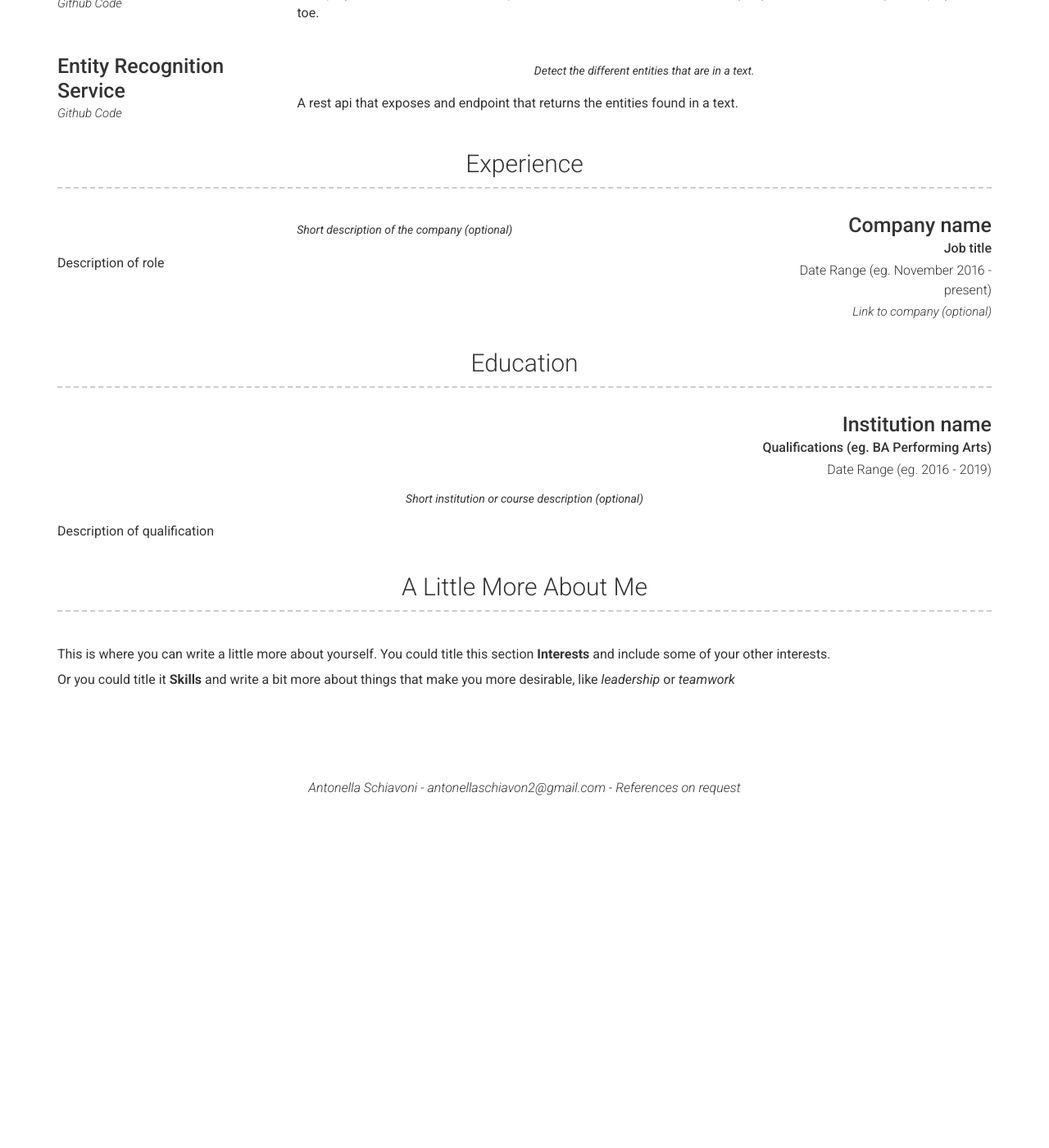
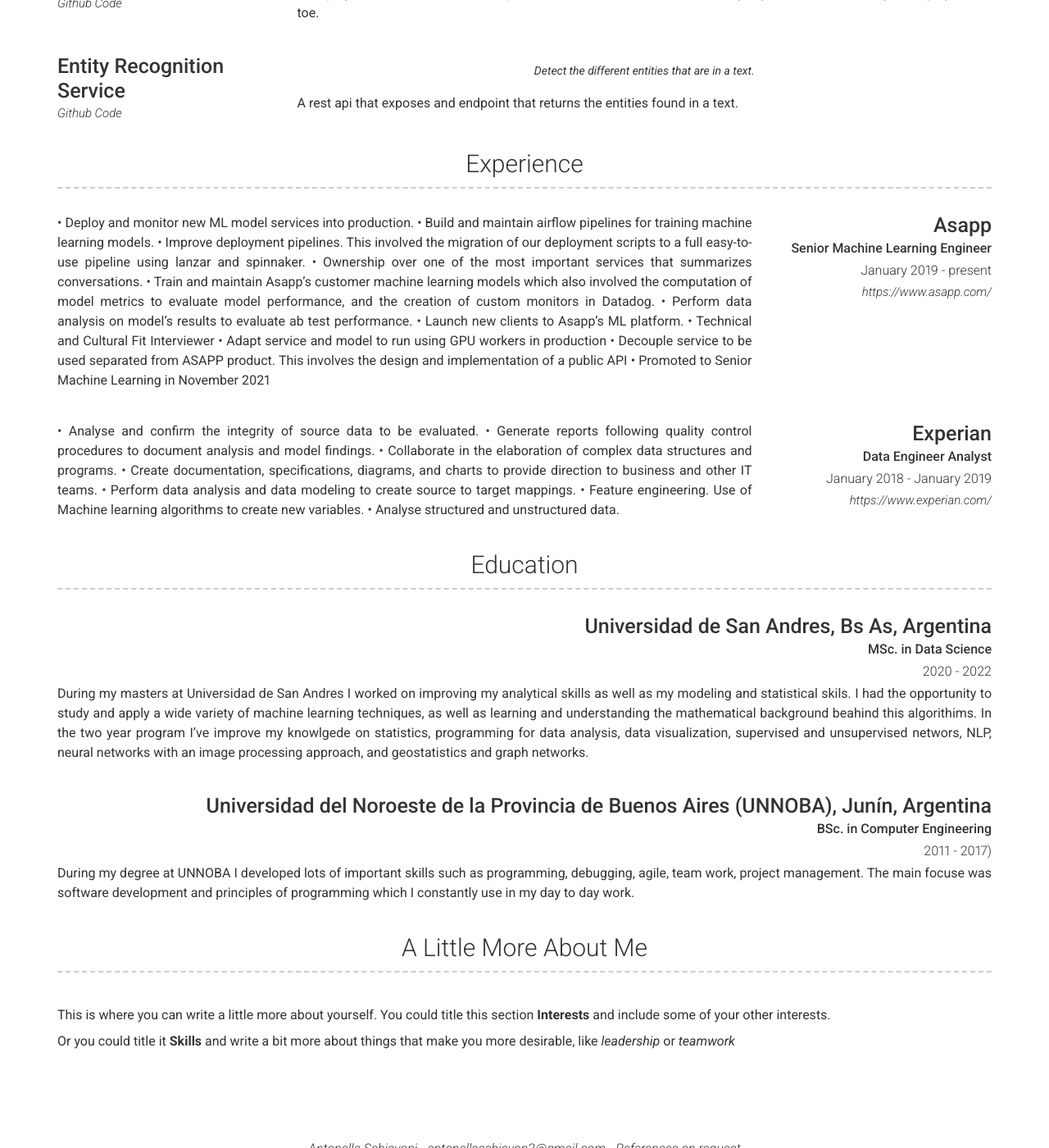
Before and after one commit to antonella-schiavoni/antonella-schiavoni.github.io, a Jekyll site: the page built from index.md, in a window 1280 px wide and 1400 px high, scrolled down 809 px. Shown: the whole window at 82% size. Built offline with Jekyll 4.4.1, drawn with Linux system fonts in a browser that asks for light colours; nearby versions of some CDN libraries; before the commit the page ends 1789 px from its top, so only the background shows below that.

Commit message:
Update _config.yml

```diff
--- a/_config.yml
+++ b/_config.yml
@@ -75,25 +75,50 @@ content:
     layout: list
     content:
       - layout: right
-        title: Company name
-        sub_title: Job title
-        caption: Date Range (eg. November 2016 - present)
-        link: Link to company (optional)
-        quote: >
-          Short description of the company (optional)
+        title: Asapp
+        sub_title: Senior Machine Learning Engineer
+        caption: January 2019 - present
+        link: https://www.asapp.com/
         description: | # this will include new lines to allow paragraphs
-          Description of role
+          • Deploy and monitor new ML model services into production.
+          • Build and maintain airflow pipelines for training machine learning models.
+          • Improve deployment pipelines. This involved the migration of our deployment scripts to a full easy-to-use pipeline using lanzar and spinnaker.
+          • Ownership over one of the most important services that summarizes conversations.
+          • Train and maintain Asapp’s customer machine learning models which also involved the computation of model metrics to evaluate model performance, and the creation of custom monitors in Datadog.
+          • Perform data analysis on model’s results to evaluate ab test performance.
+          • Launch new clients to Asapp’s ML platform.
+          • Technical and Cultural Fit Interviewer
+          • Adapt service and model to run using GPU workers in production
+          • Decouple service to be used separated from ASAPP product. This involves the design and implementation of a public API
+          • Promoted to Senior Machine Learning in November 2021
+      - layout: right
+        title: Experian
+        sub_title: Data Engineer Analyst
+        caption: January 2018 - January 2019
+        link: https://www.experian.com/
+        description: | # this will include new lines to allow paragraphs
+          • Analyse and confirm the integrity of source data to be evaluated.
+          • Generate reports following quality control procedures to document analysis and model findings.
+          • Collaborate in the elaboration of complex data structures and programs.
+          • Create documentation, specifications, diagrams, and charts to provide direction to business and other IT teams.
+          • Perform data analysis and data modeling to create source to target mappings.
+          • Feature engineering. Use of Machine learning algorithms to create new variables.
+          • Analyse structured and unstructured data.
   - title: Education
     layout: list
     content:
       - layout: top-right
-        title: Institution name
-        sub_title: Qualifications (eg. BA Performing Arts)
-        caption: Date Range (eg. 2016 - 2019)
-        quote: >
-          Short institution or course description (optional)
+        title: Universidad de San Andres, Bs As, Argentina
+        sub_title: MSc. in Data Science
+        caption: 2020 - 2022
         description: | # this will include new lines to allow paragraphs
-          Description of qualification
+          During my masters at Universidad de San Andres I worked on improving my analytical skills as well as my modeling and statistical skils. I had the opportunity to study and apply a wide variety of machine learning techniques, as well as learning and understanding the mathematical background beahind this algorithims. In the two year program I've improve my knowlgede on statistics, programming for data analysis, data visualization, supervised and unsupervised networs, NLP, neural networks with an image processing approach, and geostatistics and graph networks.
+      - layout: top-right
+        title: Universidad del Noroeste de la Provincia de Buenos Aires (UNNOBA), Junín, Argentina
+        sub_title: BSc. in Computer Engineering
+        caption: 2011 - 2017)
+        description: | # this will include new lines to allow paragraphs
+          During my degree at UNNOBA I developed lots of important skills such as programming, debugging, agile, team work, project management. The main focuse was software development and principles of programming which I constantly use in my day to day work.
   - title: A Little More About Me
     layout: text
     content: | # this will include new lines to allow paragraphs
```
